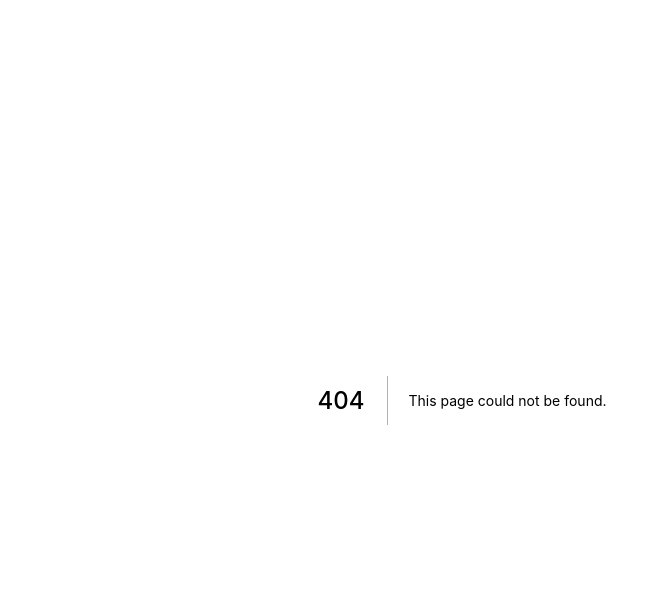
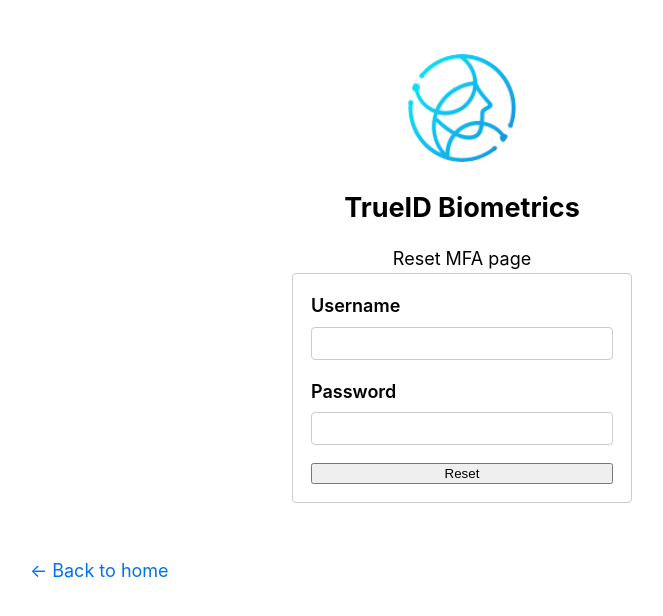
Before and after one commit to anvuongb/audio-rec-ui, a Next.js app: page /reset in a window 1280 px wide. Before the commit this address had no page. Shown: the top 616 px of the page, without its empty margins (178-841 px from the left). Built offline with nearby package versions, Linux system fonts and the light colour scheme.

Commit message:
add reset mfa

```diff
--- a/components/layout.js
+++ b/components/layout.js
@@ -7,7 +7,7 @@ import Link from 'next/link'
 const name = 'TrueID Biometrics'
 export const siteTitle = 'TrueID Biometrics Demo Website'
 
-export default function Layout({ children, home, login, signup, face, transition, profile }) {
+export default function Layout({ children, home, login, signup, face, transition, profile, reset }) {
   return (
     <div className={styles.container}>
       <Head>
@@ -115,6 +115,15 @@ export default function Layout({ children, home, login, signup, face, transition
           </>
         )
         }
+        {reset ? (
+          <>
+          Reset MFA page
+          </>
+        ) : (
+          <>
+          </>
+        )
+        }
       </header>
       <main>{children}</main>
       {!home && !transition && (
--- a/constant/url.js
+++ b/constant/url.js
@@ -1,3 +1,3 @@
-const urlBase = ""
+const urlBase = "http://localhost:8580"
 
 export default urlBase
--- /dev/null
+++ b/pages/reset.js
@@ -0,0 +1,198 @@
+import { useState } from 'react'
+import Router from 'next/router'
+import Layout from '../components/layout'
+import { v4 as uuidv4 } from 'uuid';
+import urlBase from '../constant/url'
+import Head from 'next/head'
+import axios from 'axios'
+
+
+function Reset() {
+  const [userData, setUserData] = useState({
+    username: '',
+    password: '',
+    error: '',
+  })
+
+  async function handleSubmit(event) {
+    event.preventDefault()
+    setUserData({ ...userData, error: '' })
+
+    const username = userData.username
+    const password = userData.password
+
+    try {
+      const response = await fetch(urlBase + '/api/login', {
+        method: 'POST',
+        headers: { 'Content-Type': 'application/json',
+                   'Reset-Token': 'Beaer ' + 'u8Vi7QXOE6kOssCg0GfV9V2oSuj4wvn',
+                },
+        body: JSON.stringify({"request_id":uuidv4(), "user_name":username, "user_passwd":password }),
+      })
+
+      if (response.status !== 200) {
+        throw new Error(await response.text())
+      }
+      const r = await response.json()
+      const result_code = r.result_code
+      const result_message = r.result_message
+      const next_step = r.next_step
+      const token = r.token
+      if (result_code === 1) {
+        try {
+
+            const responseRemoveF = await axios.get(
+                urlBase + '/api/mfa/remove/face',
+                {
+                  headers: {
+                    'Content-Type': 'application/json', 'Authorization': 'Bearer ' + token
+                  },
+                  params: {
+                    request_id: uuidv4(),
+                    username: username
+                  }
+                }
+              );
+              const result_code_f = responseRemoveF.data.result_code
+              const result_message_f = responseRemoveF.data.result_message
+            if (result_code_f === 1 ) {
+                try {
+                    const response = await fetch(urlBase + '/api/login', {
+                      method: 'POST',
+                      headers: { 'Content-Type': 'application/json',
+                                 'Reset-Token': 'Beaer ' + 'u8Vi7QXOE6kOssCg0GfV9V2oSuj4wvn',
+                              },
+                      body: JSON.stringify({"request_id":uuidv4(), "user_name":username, "user_passwd":password }),
+                    })
+
+                    if (response.status !== 200) {
+                      throw new Error(await response.text())
+                    }
+                    const r = await response.json()
+                    const result_code = r.result_code
+                    const result_message = r.result_message
+                    const next_step = r.next_step
+                    const token = r.token
+                    if (result_code === 1) {
+                      try {
+                          const responseRemove = await axios.get(
+                            urlBase + '/api/mfa/remove/voice',
+                            {
+                              headers: {
+                                'Content-Type': 'application/json', 'Authorization': 'Bearer ' + token
+                              },
+                              params: {
+                                request_id: uuidv4(),
+                                username: username
+                              }
+                            }
+                          );
+                          const result_code_v = responseRemove.data.result_code
+                          const result_message_v = responseRemove.data.result_message
+
+                          if (result_code_v === 1 ) {
+                            Router.push("/reset_success")
+                            } else {
+                              setUserData({ ...userData, error: result_message_v })
+                            }
+                      } catch (error) {
+                          console.error(error)
+                          setUserData({ ...userData, error: error.message })
+                      }
+                    } else {
+                      setUserData({ ...userData, error: result_message })
+                    }
+                  } catch (error) {
+                    console.error(error)
+                    setUserData({ ...userData, error: error.message })
+                  }
+              } else {
+                setUserData({ ...userData, error: result_message_f })
+              }
+        } catch (error) {
+            console.error(error)
+            setUserData({ ...userData, error: error.message })
+        }
+      } else {
+        setUserData({ ...userData, error: result_message })
+      }
+    } catch (error) {
+      console.error(error)
+      setUserData({ ...userData, error: error.message })
+    }
+  }
+
+  return (
+    <Layout reset>
+    <Head>
+        <title>Reset MFA page</title>
+      </Head>
+      <div className="login">
+        <form onSubmit={handleSubmit}>
+          <label htmlFor="username">Username</label>
+
+          <input
+            type="text"
+            id="username"
+            name="username"
+            value={userData.username}
+            onChange={(event) =>
+              setUserData(
+                Object.assign({}, userData, { username: event.target.value })
+              )
+            }
+          />
+
+          <label htmlFor="password">Password</label>
+          <input
+            type="password"
+            id="password"
+            name="password"
+            value={userData.password}
+            onChange={(event) =>
+              setUserData(
+                Object.assign({}, userData, { password: event.target.value })
+              )
+            }
+          />
+
+          <button type="submit">Reset</button>
+
+          {userData.error && <p className="error">Error: {userData.error}</p>}
+        </form>
+      </div>
+      <style jsx>{`
+        .login {
+          max-width: 340px;
+          margin: 0 auto;
+          padding: 1rem;
+          border: 1px solid #ccc;
+          border-radius: 4px;
+        }
+
+        form {
+          display: flex;
+          flex-flow: column;
+        }
+
+        label {
+          font-weight: 600;
+        }
+
+        input {
+          padding: 8px;
+          margin: 0.3rem 0 1rem;
+          border: 1px solid #ccc;
+          border-radius: 4px;
+        }
+
+        .error {
+          margin: 0.5rem 0 0;
+          color: brown;
+        }
+      `}</style>
+    </Layout>
+  )
+}
+
+export default Reset
```
Also changed, not shown: pages/reset_success.js (added, +54 -0 lines).
